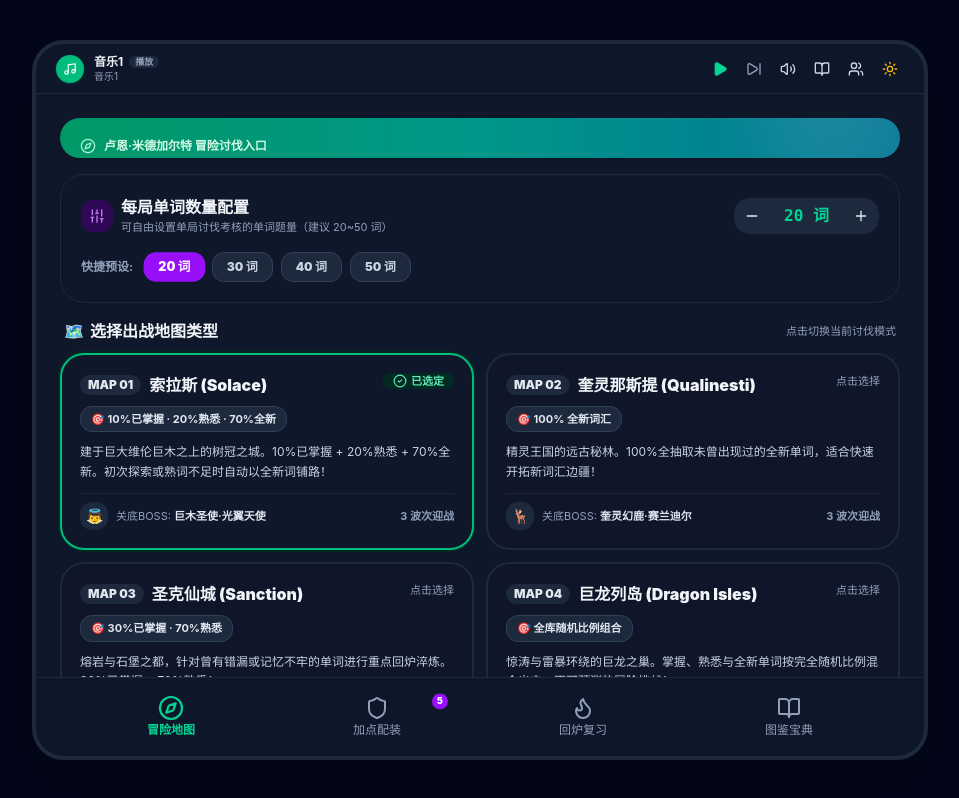
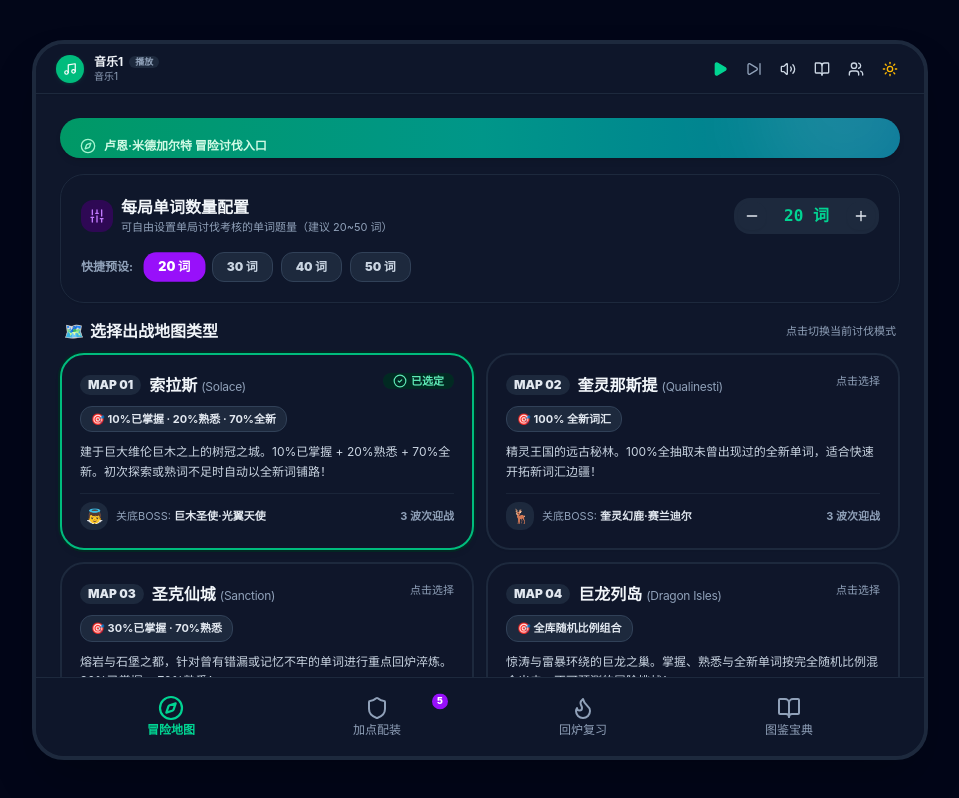
Before and after one commit to MarsDepot/word-game, a React (Vite) app: page / in a window 1280 px wide. Shown: the whole page, without its empty margins (160-1119 px from the left). Built offline with nearby package versions, Linux system fonts and the light colour scheme.

Commit message:
refactor(ui): format map name display with subtitles
Improve visual clarity in map selection and battle screens by splitting map names into primary titles and bracketed subtitles.

```diff
--- a/src/components/BattleScreen.tsx
+++ b/src/components/BattleScreen.tsx
@@ -497,9 +497,16 @@ export const BattleScreen: React.FC<BattleScreenProps> = ({
             ← 撤退
           </button>
           <div className="flex flex-col">
-            <span className="font-bold text-slate-800 dark:text-slate-100 flex items-center gap-1">
-              {map.name}
-              {isBossWave && <span className="bg-red-500 text-white text-[10px] md:text-xs px-1.5 py-0.2 rounded-full font-extrabold animate-pulse">BOSS战</span>}
+            <span className="font-bold text-xs md:text-sm text-slate-800 dark:text-slate-100 flex items-baseline gap-1 whitespace-nowrap">
+              <span>{map.name.replace(/\s*\(.*?\)/, '')}</span>
+              <span className="text-[10px] md:text-xs font-normal text-slate-400 dark:text-slate-500 font-sans">
+                {map.name.match(/\((.*?)\)/)?.[0] || ''}
+              </span>
+              {isBossWave && (
+                <span className="bg-red-500 text-white text-[9px] md:text-[10px] px-1.5 py-0.2 rounded-full font-extrabold animate-pulse ml-0.5">
+                  BOSS战
+                </span>
+              )}
             </span>
             <span className="text-[10px] md:text-xs text-slate-500 dark:text-slate-400">
               波次: {waveIndex + 1} / {totalWaves}
--- a/src/components/MapSelectScreen.tsx
+++ b/src/components/MapSelectScreen.tsx
@@ -95,6 +95,15 @@ export const MapSelectScreen: React.FC<MapSelectScreenProps> = ({
     soundManager.playCorrect();
     const dynamicMap = buildDynamicGameMap(selectedDef, selectionPreview.words);
     onSelectMap(dynamicMap);
+  };
+
+  // Helper to separate Chinese name and English subtitle
+  const parseMapName = (rawName: string) => {
+    const match = rawName.match(/^(.*?)\s*\((.*?)\)$/);
+    if (match) {
+      return { zh: match[1], en: `(${match[2]})` };
+    }
+    return { zh: rawName, en: '' };
   };
 
   return (
@@ -232,12 +241,17 @@ export const MapSelectScreen: React.FC<MapSelectScreenProps> = ({
                 <div>
                   {/* Card Header */}
                   <div className="flex items-start justify-between mb-2">
-                    <div className="flex items-center space-x-2">
-                      <span className="text-xs font-black px-2 py-0.5 rounded-full bg-slate-100 dark:bg-slate-800 text-slate-700 dark:text-slate-200">
+                    <div className="flex items-center space-x-2 min-w-0">
+                      <span className="text-xs font-black px-2 py-0.5 rounded-full bg-slate-100 dark:bg-slate-800 text-slate-700 dark:text-slate-200 shrink-0">
                         MAP 0{def.index}
                       </span>
-                      <h4 className="font-black text-base text-slate-850 dark:text-slate-100">
-                        {def.name}
+                      <h4 className="font-black text-base text-slate-850 dark:text-slate-100 flex items-baseline gap-1 whitespace-nowrap min-w-0">
+                        <span>{parseMapName(def.name).zh}</span>
+                        {parseMapName(def.name).en && (
+                          <span className="text-xs font-normal text-slate-400 dark:text-slate-400 font-sans tracking-tight">
+                            {parseMapName(def.name).en}
+                          </span>
+                        )}
                       </h4>
                     </div>
 
@@ -291,10 +305,15 @@ export const MapSelectScreen: React.FC<MapSelectScreenProps> = ({
       <div className="bg-white dark:bg-slate-900 rounded-3xl p-4 md:p-5 border-2 border-emerald-500/40 dark:border-emerald-600/40 shadow-sm space-y-4">
         <div className="flex flex-col sm:flex-row sm:items-center justify-between gap-2">
           <div>
-            <div className="flex items-center space-x-2">
-              <span className="text-xl">⚔️</span>
-              <h3 className="font-black text-base md:text-lg text-slate-850 dark:text-slate-100">
-                出战准备 · {selectedDef.name}
+            <div className="flex items-center space-x-2 min-w-0 flex-nowrap">
+              <span className="text-lg md:text-xl shrink-0">⚔️</span>
+              <h3 className="font-black text-sm sm:text-base md:text-lg text-slate-850 dark:text-slate-100 flex items-baseline gap-1.5 whitespace-nowrap overflow-hidden">
+                <span>出战准备 · {parseMapName(selectedDef.name).zh}</span>
+                {parseMapName(selectedDef.name).en && (
+                  <span className="text-[11px] sm:text-xs font-normal text-slate-400 dark:text-slate-400 font-sans tracking-tight">
+                    {parseMapName(selectedDef.name).en}
+                  </span>
+                )}
               </h3>
             </div>
             <p className="text-xs text-slate-500 dark:text-slate-400 mt-0.5">
@@ -348,11 +367,20 @@ export const MapSelectScreen: React.FC<MapSelectScreenProps> = ({
         {/* Primary Action Button: Enter Battle */}
         <button
           onClick={handleLaunchBattle}
-          className="w-full py-3.5 md:py-4 bg-gradient-to-r from-emerald-600 via-teal-600 to-emerald-700 hover:from-emerald-500 hover:to-emerald-600 text-white rounded-2xl font-black text-sm md:text-base tracking-wide shadow-lg hover:shadow-xl transition-all flex items-center justify-center space-x-2 active:scale-98"
+          className="w-full py-3.5 md:py-4 bg-gradient-to-r from-emerald-600 via-teal-600 to-emerald-700 hover:from-emerald-500 hover:to-emerald-600 text-white rounded-2xl font-black text-xs sm:text-sm md:text-base tracking-wide shadow-lg hover:shadow-xl transition-all flex items-center justify-center space-x-1.5 active:scale-98 whitespace-nowrap overflow-hidden px-3"
         >
-          <Swords className="w-5 h-5" />
-          <span>开启讨伐 · 进军 {selectedDef.name} ({selectionPreview.words.length} 词)</span>
-          <ChevronRight className="w-4 h-4 ml-1" />
+          <Swords className="w-4 h-4 md:w-5 md:h-5 shrink-0" />
+          <span className="flex items-baseline space-x-1 truncate">
+            <span>开启讨伐 · 进军</span>
+            <strong className="font-black">{parseMapName(selectedDef.name).zh}</strong>
+            {parseMapName(selectedDef.name).en && (
+              <span className="text-[11px] md:text-xs font-normal opacity-85 font-sans">
+                {parseMapName(selectedDef.name).en}
+              </span>
+            )}
+            <span className="font-bold">({selectionPreview.words.length} 词)</span>
+          </span>
+          <ChevronRight className="w-4 h-4 shrink-0 ml-0.5" />
         </button>
       </div>
     </div>
```
